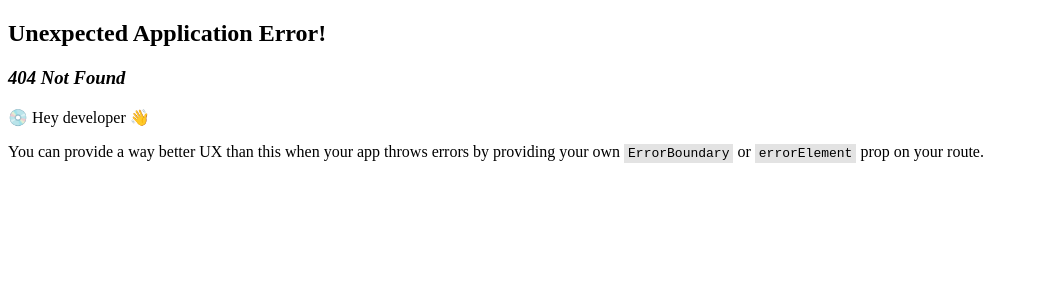
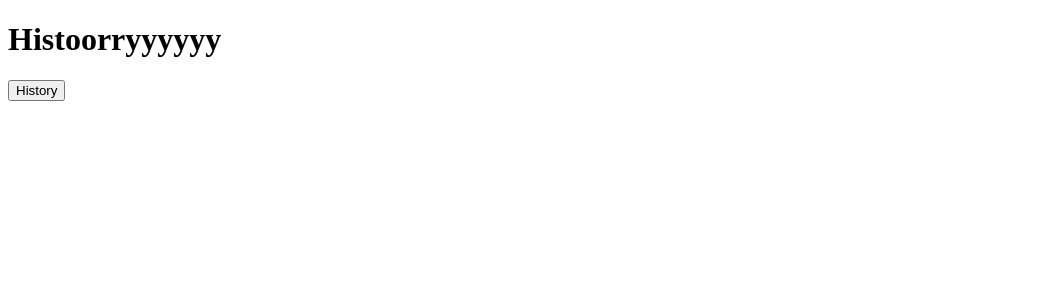
Before and after one commit to zahraai3/water-buddy, a React (Vite) app: page /history in a window 1280 px wide. Before the commit this address had no page. Shown: the top 300 px of the page, without its empty margins (0-1039 px from the left). Built offline with nearby package versions, Linux system fonts and the light colour scheme.

Commit message:
Add: History page initialy

```diff
--- a/src/App.jsx
+++ b/src/App.jsx
@@ -2,6 +2,7 @@ import React from 'react'
 import Home from './pages/Home/Home'
 import Dashboard from './pages/Dashboard/Dashboard'
 import Setup from './pages/Setup/Setup'
+import History from './pages/HistoryPage/History'
 import { UserWaterProvider , DailyWaterProvider } from './context/Watercontext'
 import { createBrowserRouter,createRoutesFromElements ,Route , RouterProvider } from 'react-router-dom'
 
@@ -10,6 +11,7 @@ const router = createBrowserRouter(
     <Route path='/' element={<Home/>} >
       <Route path='setting' element={<Setup/>} />
       <Route path='dashboard' element={ <Dashboard/>}/>
+      <Route path='history' element={<History/>}/>
     </Route>
   )
 )
--- /dev/null
+++ b/src/pages/HistoryPage/History.jsx
@@ -0,0 +1,15 @@
+import React from 'react'
+import { getWaterHistory } from '../../utils/storage'
+
+function History() {
+
+
+    return (
+        <div>
+        <h1>Histoorryyyyyy</h1>
+        <button onClick={() => console.log(getWaterHistory())}> History </button>
+        </div>
+    )
+}
+
+export default History
```
Also changed, not shown: src/pages/HistoryPage/History.css (added).
